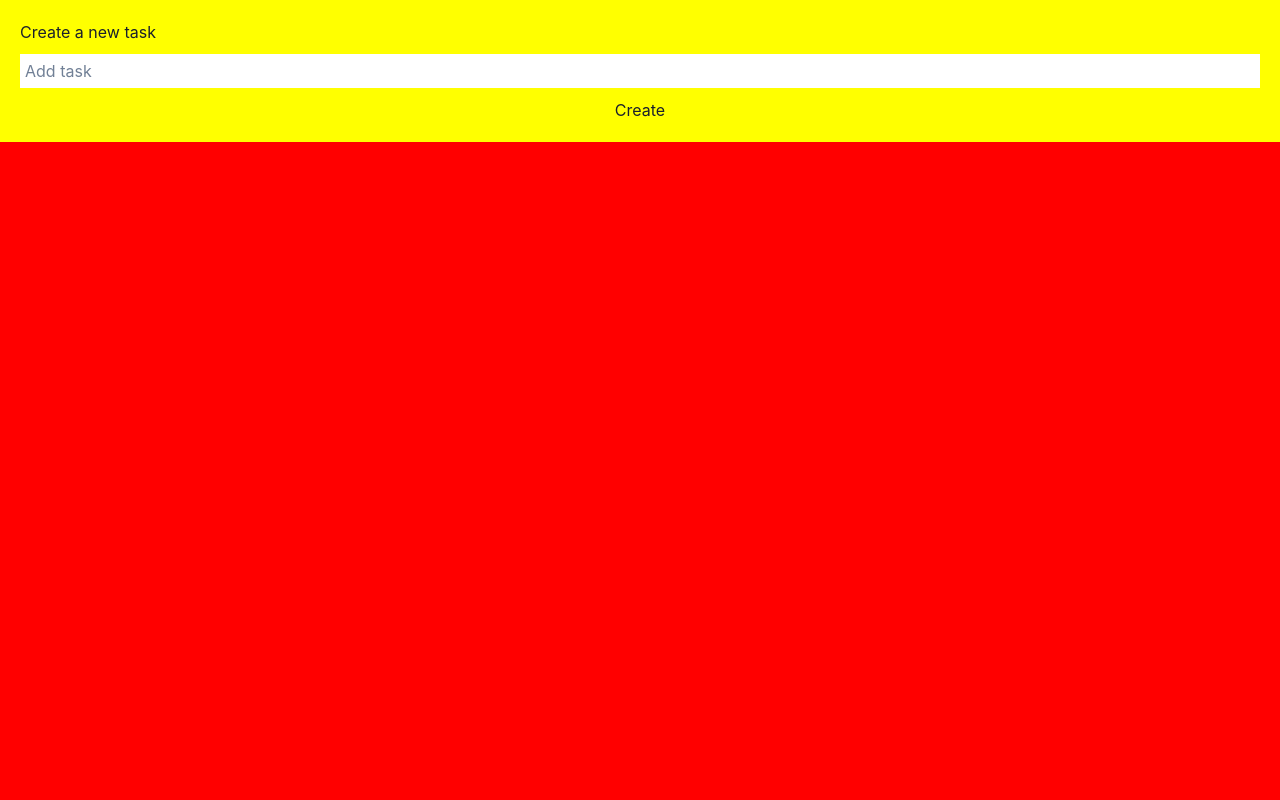
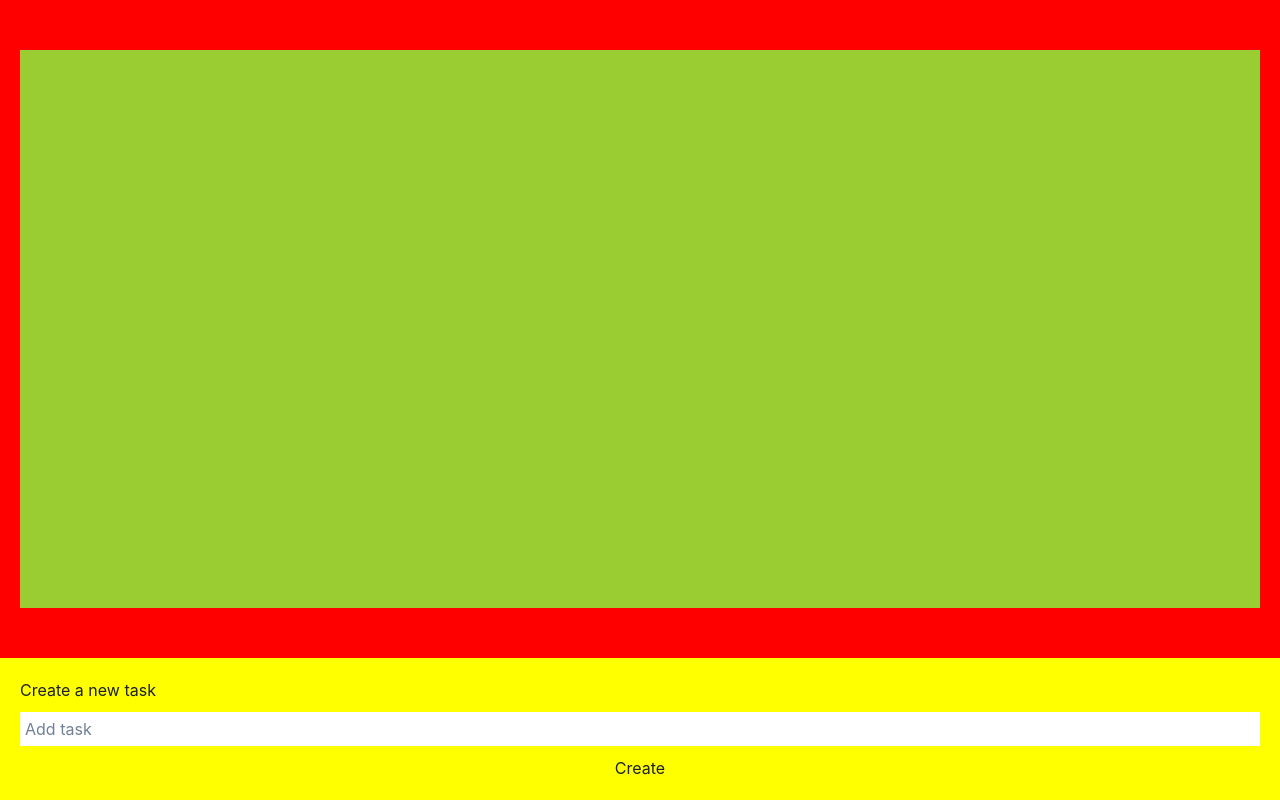
Before and after one commit to N-A-C-H-O/TaskApp, a React app: page / in a window 1280 px wide. Built offline with nearby package versions, Linux system fonts and the light colour scheme; the HTML template or start-up script is replaced by a standard one.

Commit message:
style: change styles of Box in TaskContainer component

```diff
--- a/src/App.tsx
+++ b/src/App.tsx
@@ -4,7 +4,7 @@ import TaskContainer from "./components/TaskContainer/TaskContainer";
 function App() {
 
   return (
-    <Grid templateColumns="repeat(1,1fr)" height="100vh">
+    <Grid /* templateColumns="repeat(1,1fr)" */ height="100vh">
       <TaskContainer />
     </Grid>
   )
--- a/src/components/TaskContainer/TaskContainer.tsx
+++ b/src/components/TaskContainer/TaskContainer.tsx
@@ -3,6 +3,7 @@ import TaskForm from "../TaskForm/TaskForm";
 import { useState } from "react";
 import { Task, addTask, changeStatus, deleteTask } from "../../types";
 import TaskItem from "../TaskItem/TaskItem";
+import { Box, Flex } from "@chakra-ui/react";
 
 const TaskContainer = () => {
   const [tasksList, setTasksList] = useState<Task[]>([]);
@@ -31,14 +32,14 @@ const TaskContainer = () => {
   };
 
   return (
-    <div className="tasks-container">
-      <div className="task-list bg-black">
+    <Flex bg="red" flexDirection="column" justify="space-between" maxH="100vh">
+      <Box bg="yellowgreen" my="50px" mx="20px" h="100%" overflowY="auto">
         {tasksList.map((task) => (
           <TaskItem key={task.id} task={task} deleteTask={deleteTask} changeStatus={changeStatus} />
         ))}
-      </div>
+      </Box>
       <TaskForm addTask={addTask} />
-    </div>
+    </Flex>
   );
 };
 
```
